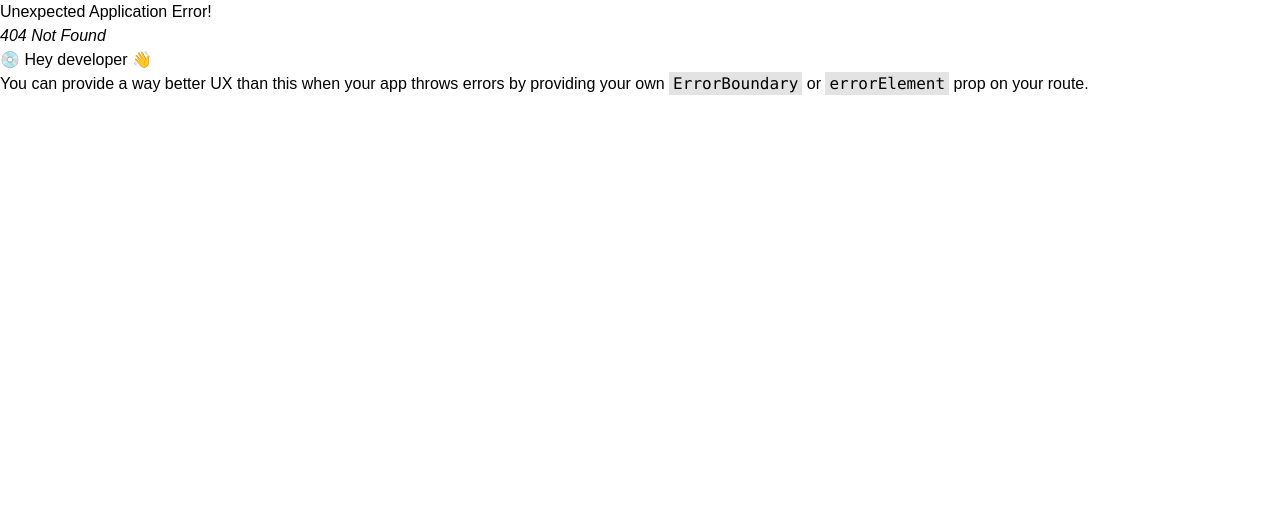
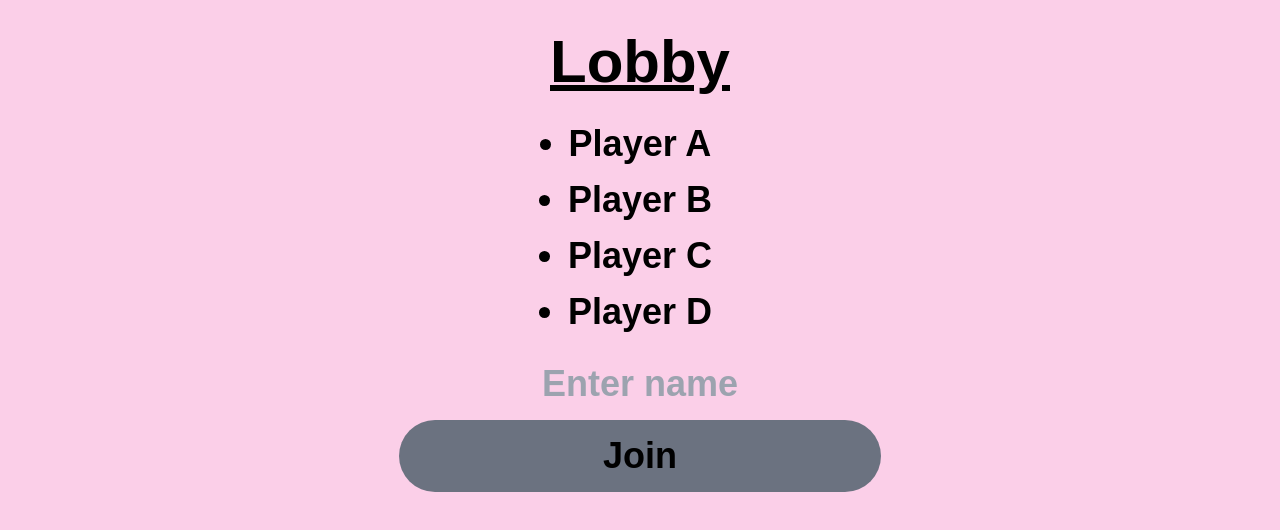
Before and after one commit to WawanC/side-shot, a React (Vite) app in the folder client/: page /lobby in a window 1280 px wide. Before the commit this address had no page. Shown: the top 530 px of the page. Built offline with nearby package versions, Linux system fonts and the light colour scheme; a web font is replaced by a local one.

Commit message:
add lobby page

```diff
--- a/client/src/pages/HomePage.tsx
+++ b/client/src/pages/HomePage.tsx
@@ -16,6 +16,13 @@ const HomePage = () => {
       >
         Play
       </button>
+      <button
+        className="bg-pink-500 py-4 px-8 rounded-full
+      font-bold text-4xl hover:bg-white"
+        onClick={() => navigate("/lobby")}
+      >
+        Multiplayer
+      </button>
     </main>
   );
 };
--- /dev/null
+++ b/client/src/pages/LobbyPage.tsx
@@ -0,0 +1,47 @@
+import { useState } from "react";
+
+const LobbyPage = () => {
+  const [playerList, setPlayerList] = useState(["test"]);
+  const [name, setName] = useState<string>("");
+
+  return (
+    <main
+      className="w-screen h-screen bg-pink-200
+  flex flex-col p-8 items-center gap-8"
+    >
+      <h1 className="text-6xl font-bold underline">Lobby</h1>
+      <ul className="text-4xl font-bold flex flex-col items-center gap-4 list-disc">
+        {playerList.length > 0 ? (
+          <>
+            <li>Player A</li>
+            <li>Player B</li>
+            <li>Player C</li>
+            <li>Player D</li>
+          </>
+        ) : (
+          <p>No player yet...</p>
+        )}
+      </ul>
+      <div className="flex flex-col gap-4">
+        <input
+          type="text"
+          className="text-4xl bg-transparent outline-none text-center font-bold"
+          placeholder="Enter name"
+          value={name}
+          onChange={(e) => setName(e.target.value.trim())}
+        />
+        <button
+          className={`py-4 px-8 rounded-full
+      font-bold text-4xl ${
+        name.length === 0 ? "bg-gray-500" : "bg-pink-500 hover:bg-white"
+      }`}
+          disabled={name.length === 0}
+        >
+          Join
+        </button>
+      </div>
+    </main>
+  );
+};
+
+export default LobbyPage;
--- a/client/src/utils/router.tsx
+++ b/client/src/utils/router.tsx
@@ -1,10 +1,12 @@
 import { createBrowserRouter } from "react-router-dom";
 import GamePage from "../pages/GamePage";
 import HomePage from "../pages/HomePage";
+import LobbyPage from "../pages/LobbyPage";
 
 const router = createBrowserRouter([
   { path: "/", element: <HomePage /> },
-  { path: "/game", element: <GamePage /> }
+  { path: "/game", element: <GamePage /> },
+  { path: "/lobby", element: <LobbyPage /> }
 ]);
 
 export default router;
```
